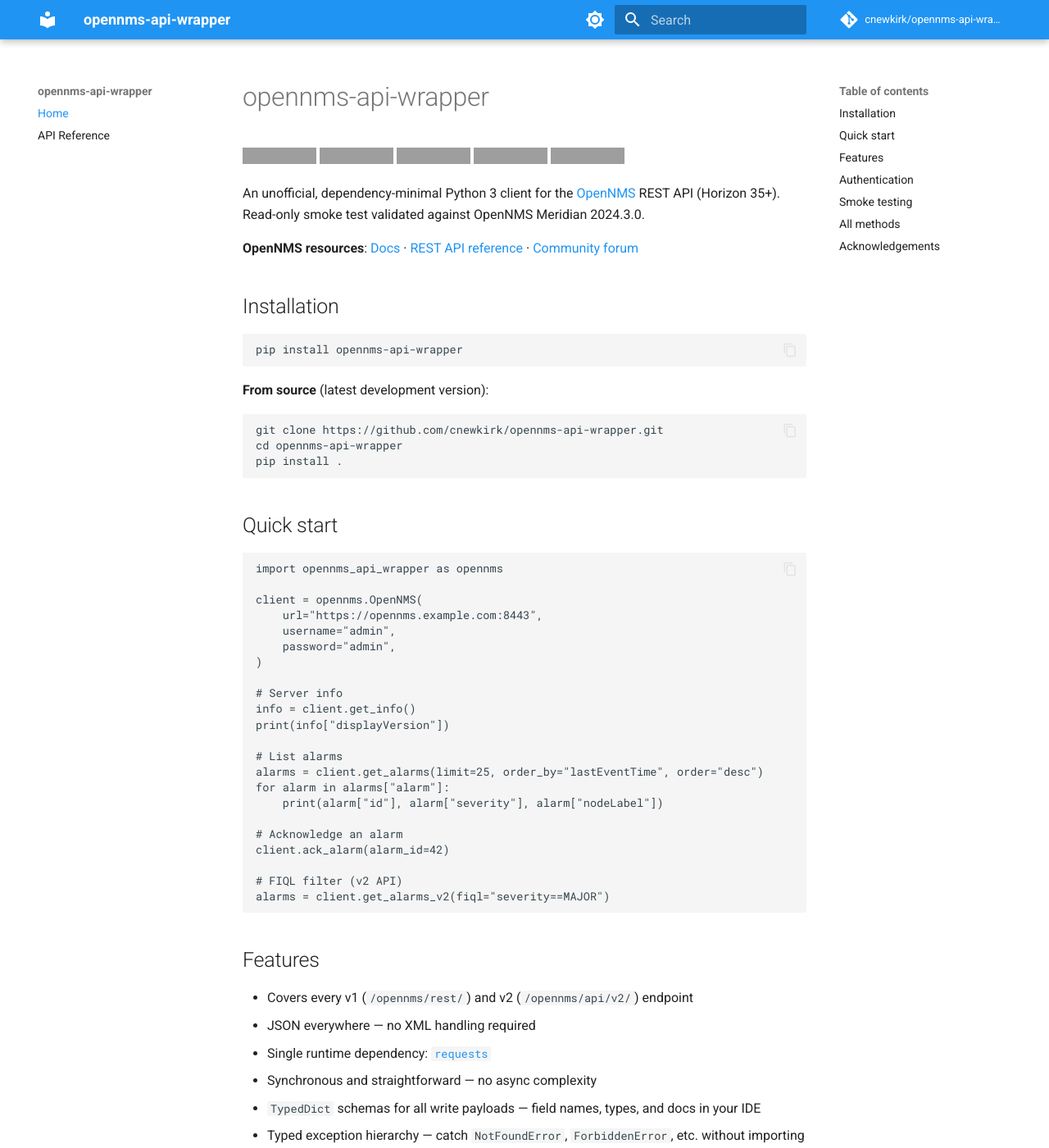
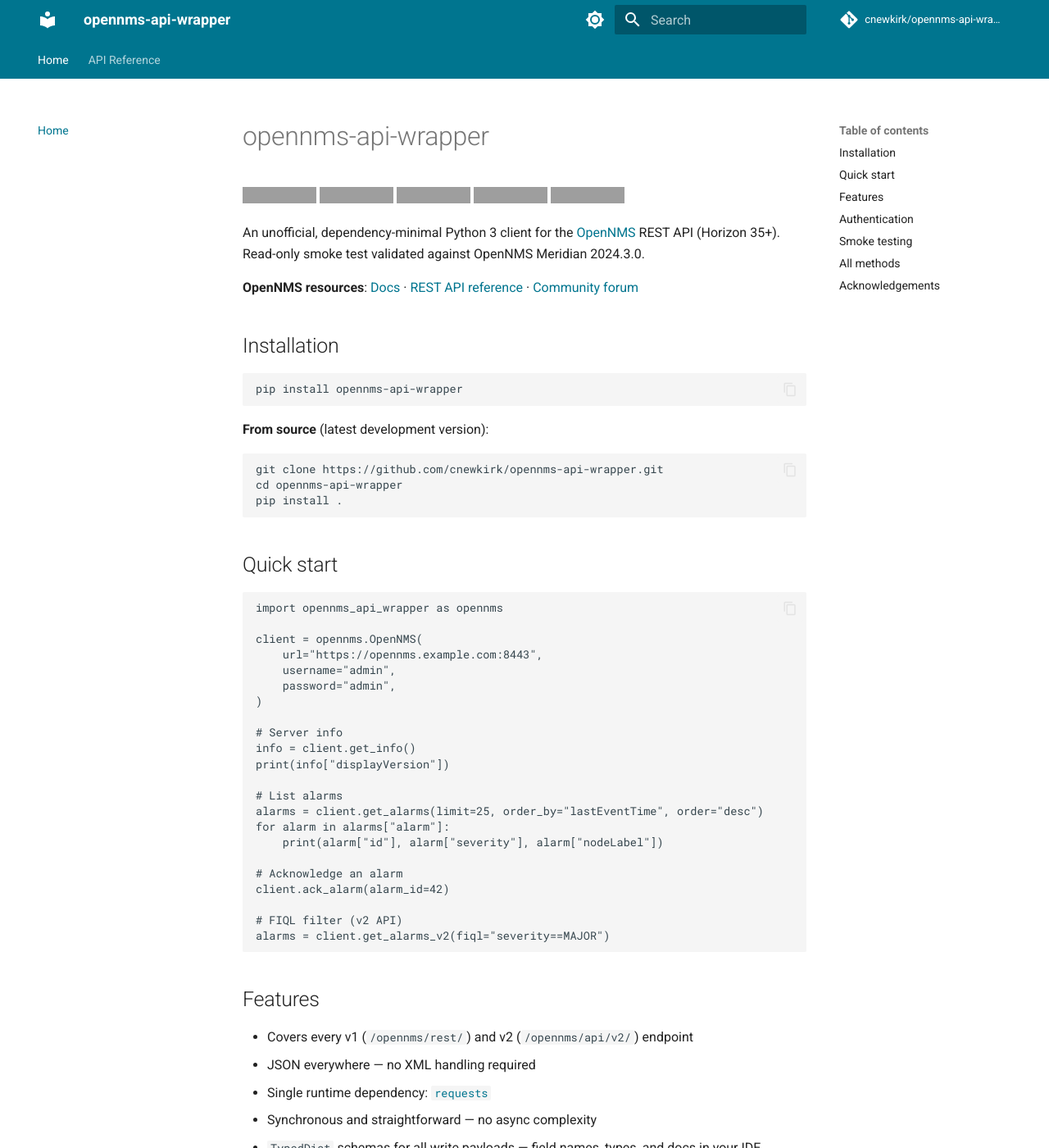
Before and after one commit to cnewkirk/opennms-api-wrapper, an MkDocs documentation site: the page built from docs/index.md, in a window 1280 px wide and 1400 px high. Shown: the whole window at 82% size. Built offline with MkDocs 1.6.1 and Material for MkDocs 9.7.7, drawn with Linux system fonts in a browser that asks for light colours; comment, search, counter and statistics services are not loaded; grey boxes are pictures that could not be loaded.

Commit message:
docs(ui): brand teal theme + dark mode polish for v0.4.6

```diff
--- /dev/null
+++ b/docs/stylesheets/extra.css
@@ -0,0 +1,13 @@
+:root {
+  --md-primary-fg-color: #00758F;
+  --md-primary-fg-color--light: #0099b8;
+  --md-primary-fg-color--dark: #005f73;
+  --md-accent-fg-color: #00758F;
+}
+
+[data-md-color-scheme="slate"] {
+  --md-primary-fg-color: #0099b8;
+  --md-primary-fg-color--light: #33b4cf;
+  --md-primary-fg-color--dark: #00758F;
+  --md-accent-fg-color: #0099b8;
+}
--- a/mkdocs.yml
+++ b/mkdocs.yml
@@ -8,23 +8,29 @@
   name: material
   palette:
     - scheme: default
-      primary: blue
-      accent: blue
+      primary: custom
+      accent: custom
       toggle:
         icon: material/brightness-7
         name: Switch to dark mode
     - scheme: slate
-      primary: blue
-      accent: blue
+      primary: custom
+      accent: custom
       toggle:
         icon: material/brightness-4
         name: Switch to light mode
   features:
     - navigation.instant
     - navigation.top
+    - navigation.tabs
+    - navigation.sections
     - search.suggest
     - search.highlight
     - content.code.copy
+    - content.tooltips
+
+extra_css:
+  - stylesheets/extra.css
 
 plugins:
   - search
```
